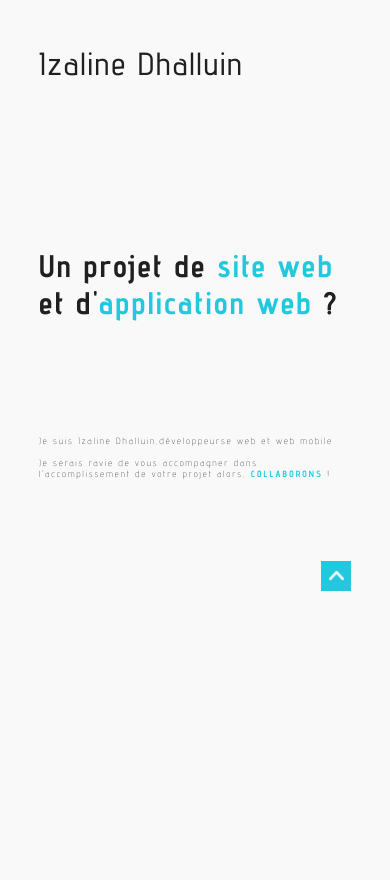
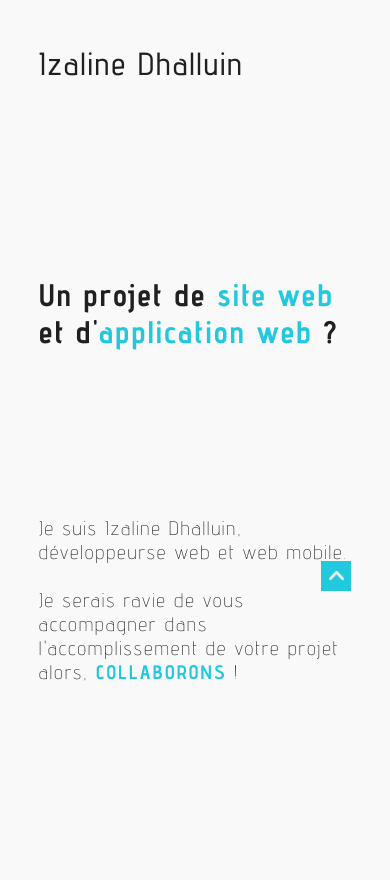
Before and after one commit to julienbeauchant/Izaline, a PHP site: page / in a window 390 px wide. Shown: the top 880 px of the page. Run offline with PHP 8.4, Linux system fonts and the light colour scheme.

Commit message:
mise a jour

```diff
--- a/public/css/contact.css
+++ b/public/css/contact.css
@@ -58,7 +58,6 @@
     padding-left: 20px;
     background-color: #F9F9F9;
     border: 1px solid #202020;
-    border-radius: 0px;
     caret-color: #22C8DD;
 }
 
--- a/public/css/global.css
+++ b/public/css/global.css
@@ -5,6 +5,7 @@
     list-style: none;
     text-decoration: none;
     letter-spacing: 2px;
+    border-radius: 0px;
 }
 
 body {
--- a/public/css/mediaqueries/mediaqueries-header.css
+++ b/public/css/mediaqueries/mediaqueries-header.css
@@ -1,11 +1,10 @@
-@media screen and ( max-width: 985px) {
-    #headerSectionRight {
-        position: relative;
-        display: none;
+@media screen and ( max-width: 987px) {
+    #headerSectionLeft {
+        width: 100%;
     }
 
-    #headerSectionLeft {
-        width: 100%;
+    #headerSectionRight {
+        display: none;
     }
 
     #ContainerCenterHeader {
@@ -66,40 +65,6 @@
     }
 
     .headerCenter {
-        width: 70%;
-        height: 80%;
-        display: flex;
-        flex-direction: column;
-        align-items: center;
-    }
-
-    .containerH1 {
-        width: 100%;
-        height: 30%;
-        display: flex;
-        justify-content: flex-start;
-        align-items: center;
-    }
-
-    .containerH2 {
-        width: 100%;
-        height: 30%;
-        display: flex;
-        justify-content: flex-start;
-        align-items: center;
-    }
-
-    h1 {
-        font-size: 7vw;
-    }
-
-    h2 {
-        font-size: 2.5vw;
-    }
-}
-
-@media screen and ( max-width: 636px) {
-    .headerCenter {
         width: 80%;
         height: 80%;
         display: flex;
@@ -109,7 +74,7 @@
 
     .containerH1 {
         width: 100%;
-        height: 30%;
+        height: 50%;
         display: flex;
         justify-content: flex-start;
         align-items: center;
@@ -117,23 +82,56 @@
 
     .containerH2 {
         width: 100%;
-        height: 30%;
+        height: 50%;
         display: flex;
         justify-content: flex-start;
         align-items: center;
     }
 
     h1 {
+        font-size: 9vw;
+    }
+
+    h2 {
+        font-size: 3.5vw;
+    }
+}
+
+@media screen and ( max-width: 730px) {
+
+    h1 {
+        font-size: 8.5vw;
+    }
+
+    h2 {
+        font-size: 4.5vw;
+    }
+
+}
+
+@media screen and ( max-width: 588px) {
+
+
+
+    h2 {
+        font-size: 4.5vw;
+    }
+}
+
+@media screen and ( max-width: 434px) {
+    h1 {
         font-size: 8vw;
     }
 
     h2 {
-        font-size: 2.8vw;
+        font-size: 5vw;
+    }
+
+    .containerH1 {
+        height: 40%;
+    }
+
+    .containerH2 {
+        height: 60%;
     }
 }
-
-@media screen and ( max-width: 580px) {
-    h2 {
-        font-size: 2.3vw;
-    }
-}
```
Also changed, not shown: public/img/img-project/deconnexion-n.png (added).
